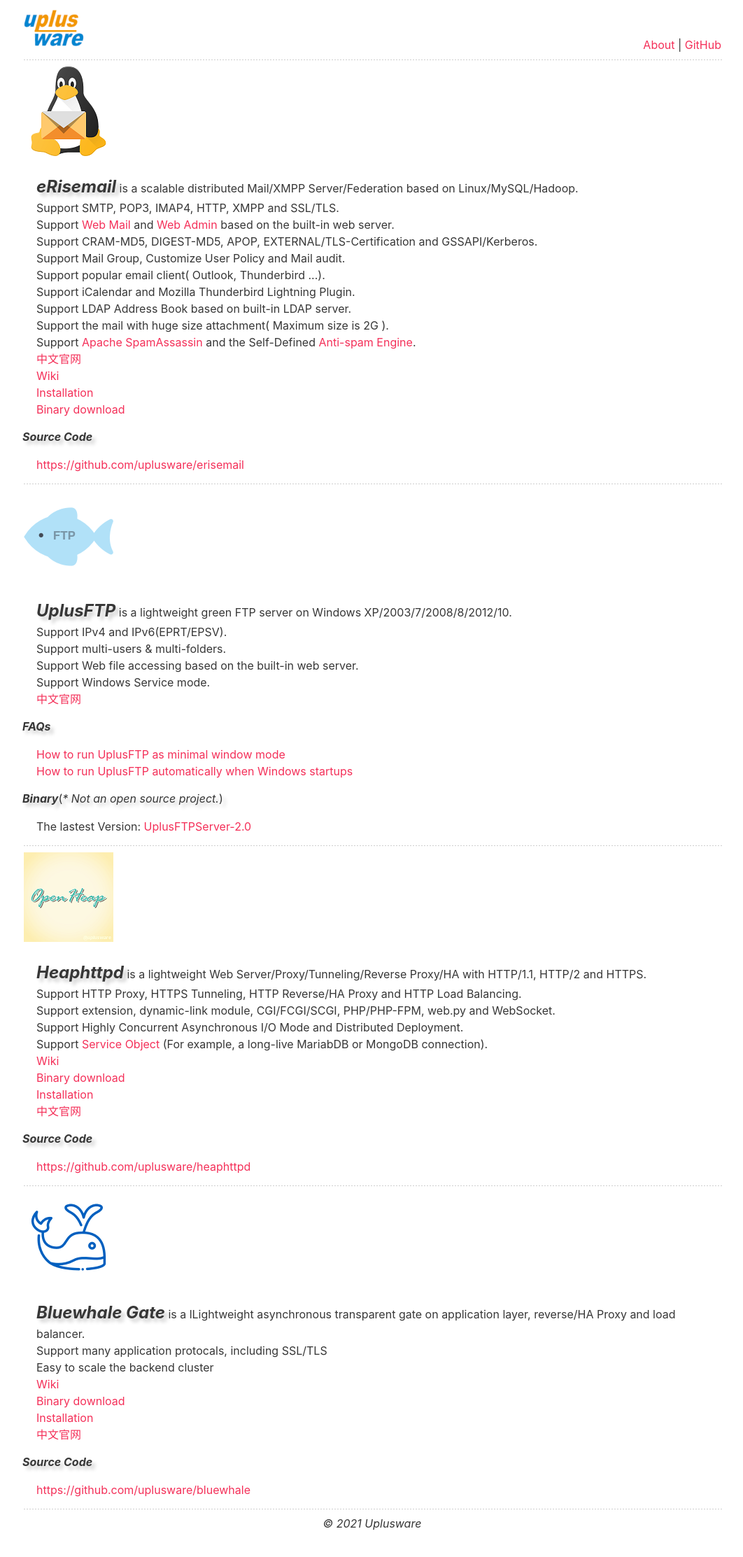
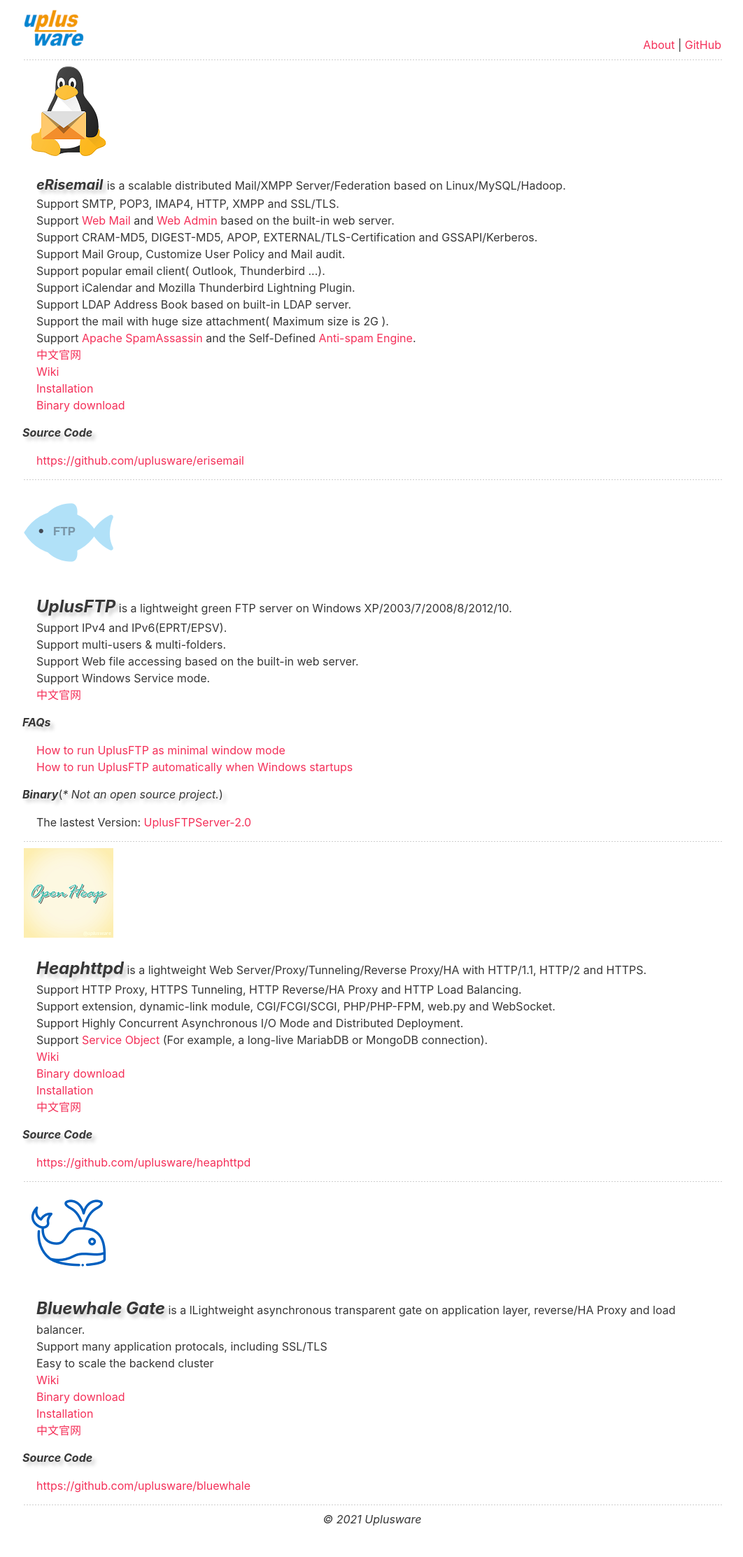
Before and after one commit to uplusware/uplusware.github.io, a Jekyll site: the page index.html, which Jekyll copies as it is, in a window 1280 px wide. Shown: the whole page at 70% size, without its empty margins (108-1170 px from the left). Built offline with Jekyll 4.4.1, drawn with Linux system fonts in a browser that asks for light colours.

Commit message:
Update index.html

```diff
--- a/index.html
+++ b/index.html
@@ -22,7 +22,7 @@
 		</td><td valign="middle">
 		</td></tr></table>
 		<ul>
-			<li><span style="text-shadow: 5px 5px 5px #cccccc; font-size: 150%"><strong><em>eRisemail</em></strong></span> is a scalable distributed Mail/XMPP Server/Federation based on Linux/MySQL/Hadoop.</li>
+			<li><span style="text-shadow: 5px 5px 5px #cccccc; font-size: 125%"><strong><em>eRisemail</em></strong> </span> is a scalable distributed Mail/XMPP Server/Federation based on Linux/MySQL/Hadoop.</li>
 			<li>Support SMTP, POP3, IMAP4, HTTP, XMPP and SSL/TLS.</li>
 			<li>Support <a href="https://github.com/uplusware/erisemail/wiki/WebMail-UI" target="_blank">Web Mail</a> and <a href="https://github.com/uplusware/erisemail/wiki/WebAdmin-UI" target="_blank">Web Admin</a> based on the built-in web server.</li>
 			<li>Support CRAM-MD5, DIGEST-MD5, APOP, EXTERNAL/TLS-Certification and GSSAPI/Kerberos.</li>
```
